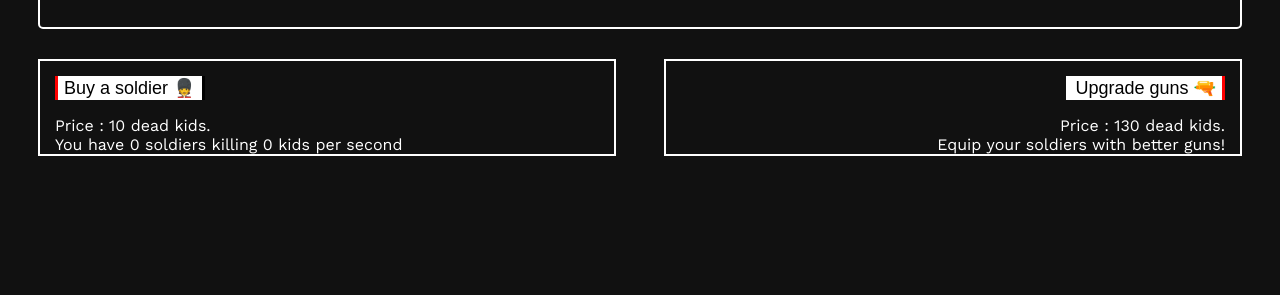
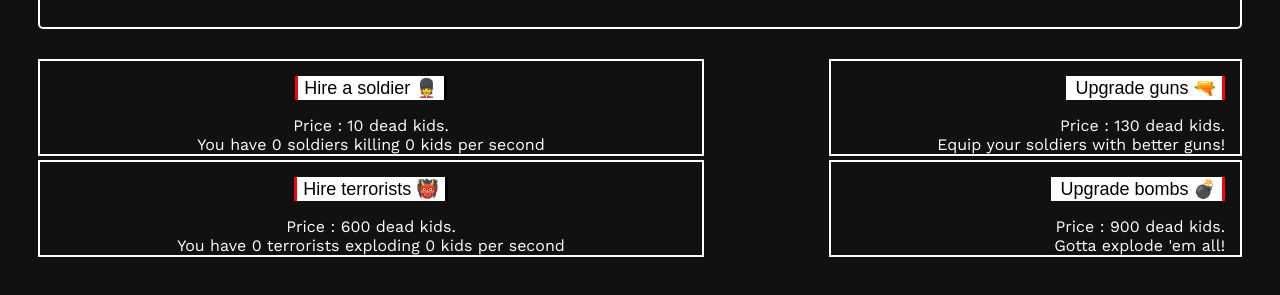
Before and after one commit to okn1ce/Exterminate-All-Kids, a plain HTML site: page index.html in a window 1280 px wide. Shown: the part 195-490 px from the top of the page. Drawn offline with nearby package versions, Linux system fonts and the light colour scheme.

Commit message:
Added "Terrorist" upgrade.
Terrorist upgrade kills 5 kids/s.

```diff
--- a/css/style.css
+++ b/css/style.css
@@ -21,7 +21,35 @@ h1 {
   color: #913e07;
 }
 
-.informationBox {
+.UpgradeSoldierBox {
+  text-align: center;
+  width: 100%;
+  overflow: hidden;
+  margin: auto;
+  display: inline-block;
+  overflow: hidden;
+
+}
+
+.UpgradeTerroristBox {
+  text-align: center;
+  width: 100%;
+  overflow: hidden;
+  margin: auto;
+  display: inline-block;
+  overflow: hidden;
+}
+
+.WeaponBox {
+  text-align: left;
+  width: 600px;
+  float: right;
+  overflow: hidden;
+
+
+}
+
+.Clicker {
   text-align: center;
 }
 
@@ -33,31 +61,56 @@ h1 {
   border-right: solid red;
 }
 
-.other
+
 .SoldierBox {
   height: 63px;
-  width: 43%;
+  width: 50%;
   border: solid white 2px;
   margin-left: 30px;
   float: left;
   padding: 15px;
+  overflow: hidden;
 }
 
-.weaponBox {
+.TerroristBox {
   height: 63px;
-  width: 43%;
+  width: 50%;
+  border: solid white 2px;
+  margin-left: 30px;
+  float: left;
+  padding: 15px;
+  overflow: hidden;
+}
+
+
+.GunBox {
+  height: 63px;
+  width: 30%;
   border: solid white 2px;
   margin-right: 30px;
   float: right;
   padding: 15px;
   text-align: right;
+  overflow: hidden;
 }
+
+.BombBox {
+  height: 63px;
+  width: 30%;
+  border: solid white 2px;
+  margin-right: 30px;
+  float: right;
+  padding: 15px;
+  text-align: right;
+  overflow: hidden;
+}
+
 
 p {
   color: white;
 }
 
-.buySoldier {
+.buyButtonU {
   background-color: white;
   font-size: 18px;
   border: none;
@@ -65,7 +118,7 @@ p {
   border-right: solid;
 }
 
-.buyGun {
+.buyButtonW {
   background-color: white;
   font-size: 18px;
   border: none;
--- a/index.html
+++ b/index.html
@@ -35,21 +35,46 @@
     <div class="container">
 
       <h1>You have killed <span id="kidCount" class="red">1</span> kids.</h1>
-      <div class="informationBox">
-       <button class="killKid" onClick="killKid()">Kill a kid 🔪</button>
+      <div class="Clicker">
+       <button  class="killKid" onClick="killKid()">Kill a kid 🔪</button>
       </div>
     </div>
-    <div class="other">
+
+    <div class="UpgradeSoldierBox">
+
       <div class="SoldierBox">
-        <button class="buySoldier" onClick="buySoldier()">Buy a soldier 💂</button>
+        <button class="buyButtonU" onClick="buySoldier()">Hire a soldier 💂</button>
         <p> Price : <span id="soldierCost">10</span> dead kids.<br>
          You have <span id="soldierCount">0</span> soldiers killing <span id="soldierSpeed">0</span> kids per second</p>
+
       </div>
-      <div class="weaponBox">
-      <button class="buyGun" onClick="buyGun()">Upgrade guns 🔫</button>
-        <p> Price : <span id="gunCost">130</span> dead kids.<br>  Equip your soldiers with better guns!
-  </div>
-    </div>
+
+         <div class="GunBox">
+             <button class="buyButtonW" onClick="buyGun()">Upgrade guns 🔫</button>
+            <p> Price : <span id="gunCost">130</span> dead kids.<br>  Equip your soldiers with better guns!</p>
+         </div>
+
+         </div>
+
+         <div class="UpgradeTerroristBox">
+
+         <div class="TerroristBox">
+           <button class="buyButtonU" onClick="buyTerrorist()">Hire terrorists 👹</button>
+           <p> Price : <span id="terroristCost">600</span> dead kids.<br>
+            You have <span id="terroristCount">0</span> terrorists exploding <span id="terroristSpeed">0</span> kids per second</p>
+         </div>
+
+         <div class="BombBox">
+             <button class="buyButtonW" onClick="buyBomb()">Upgrade bombs 💣</button>
+            <p> Price : <span id="bombCost">900</span> dead kids.<br>  Gotta explode 'em all!</p>
+         </div>
+
+        </div>
+
+
+
+
+
 
 
 
--- a/js/index.js
+++ b/js/index.js
@@ -1,9 +1,20 @@
+//Variables
 var kids = 0;
 var soldier = 0;
 var soldierCost = 10;
+var SoldierKidsPerSecond = 0;
 var guns = 0;
 var gunCost = 130;
-var SoldierKidsPerSecond = 0;
+var terrorist = 0;
+var TerroristCost = 600;
+var TerroristsKidsPerSecond = 0;
+var bomb = 0;
+var bombCost = 900;
+
+
+
+
+
 
 function prettify(input){
     var output = Math.round(input * 1000000)/1000000;
@@ -15,6 +26,9 @@ function killKid() {
   document.getElementById("kidCount").innerHTML = prettify(kids);
 }
 
+
+
+//Soldier & Gun upgrades
 function buySoldier() {
   if (kids >= soldierCost) {
     soldier = soldier + 1;
@@ -24,13 +38,8 @@ function buySoldier() {
   document.getElementById("soldierCount").innerHTML = soldier;
   document.getElementById("kidCount").innerHTML = prettify(kids);
   document.getElementById("soldierCost").innerHTML = prettify(soldierCost);
+  document.getElementById("soldierSpeed").innerHTML = SoldierKidsPerSecond;
   }
-}
-
-function Tick() {
-  kids = kids + SoldierKidsPerSecond;
-  document.getElementById("kidCount").innerHTML = prettify(kids);
-  document.getElementById("soldierSpeed").innerHTML = SoldierKidsPerSecond;
 }
 
 function buyGun() {
@@ -40,9 +49,33 @@ function buyGun() {
     SoldierKidsPerSecond = SoldierKidsPerSecond * 2;
     gunCost = ((gunCost + 1) * 2);
     document.getElementById("gunCost").innerHTML = gunCost;
+    document.getElementById("soldierSpeed").innerHTML = SoldierKidsPerSecond;
+  }
+}
 
 
+//Terrorist & Bomb upgrades
+function buyTerrorist() {
+  if (kids >= TerroristCost) {
+    terrorist = terrorist + 1;
+    TerroristsKidsPerSecond = TerroristsKidsPerSecond + 5;
+    kids = kids - TerroristCost;
+    TerroristCost = TerroristCost + ((terrorist + 1) * 150)
+  document.getElementById("terroristCount").innerHTML = terrorist;
+  document.getElementById("kidCount").innerHTML = prettify(kids);
+  document.getElementById("terroristCost").innerHTML = prettify(TerroristCost);
+  document.getElementById("terroristSpeed").innerHTML = (TerroristsKidsPerSecond);
+  }
+}
 
+function buyBomb() {
+  if (kids >= bombCost) {
+    bomb = bomb + 1;
+    kids = kids - bombCost;
+    TerroristsKidsPerSecond = TerroristsKidsPerSecond * 2;
+    bombCost = ((bombCost + 1) * 2);
+    document.getElementById("bombCost").innerHTML = bombCost;
+    document.getElementById("terroristSpeed").innerHTML = TerroristsKidsPerSecond;
   }
 }
 
@@ -51,6 +84,18 @@ function buyGun() {
 
 
 
+
+
+
+
+//Ticks & kids per second
+
+function Tick() {
+  kids = kids + SoldierKidsPerSecond + TerroristsKidsPerSecond;
+  document.getElementById("kidCount").innerHTML = prettify(kids);
+  ;
+}
+
 window.setInterval(function(){
 
 	Tick();
```
